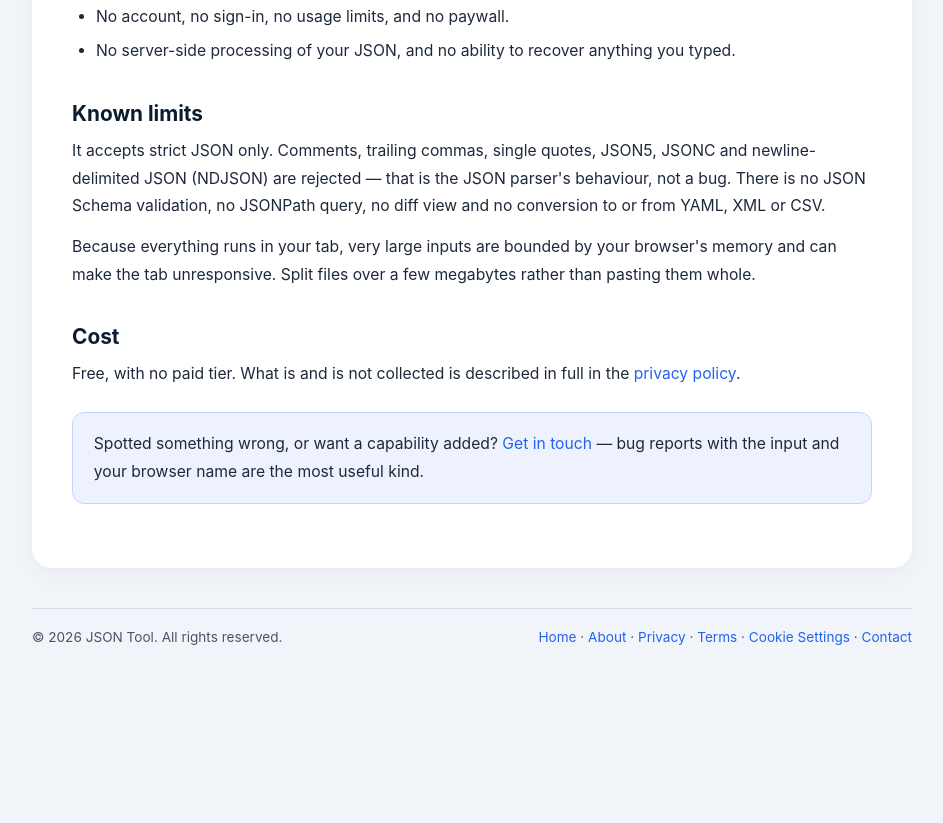
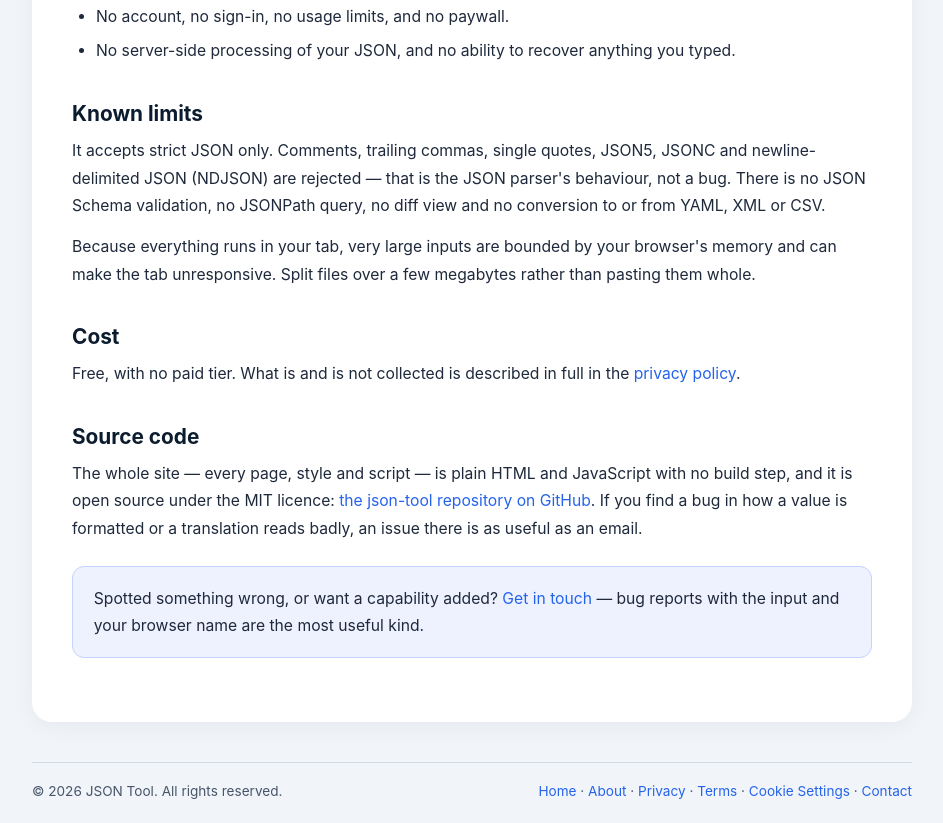
Before and after one commit to sharpenlee/json-tool, a plain HTML site: page about.html in a window 1280 px wide. Shown: the part 1188-2011 px from the top of the page, without its empty margins (168-1111 px from the left). Before the commit the page ends 1857 px from the top, so only its background shows below. Drawn offline with Linux system fonts and the light colour scheme.

Commit message:
Add an MIT licence, a public-facing README and a link to the source

```diff
--- a/about.html
+++ b/about.html
@@ -96,6 +96,9 @@
             <h2>Cost</h2>
             <p>Free, with no paid tier. What is and is not collected is described in full in the <a href="privacy.html">privacy policy</a>.</p>
 
+            <h2>Source code</h2>
+            <p>The whole site — every page, style and script — is plain HTML and JavaScript with no build step, and it is open source under the MIT licence: <a href="https://github.com/sharpenlee/json-tool" rel="noopener">the json-tool repository on GitHub</a>. If you find a bug in how a value is formatted or a translation reads badly, an issue there is as useful as an email.</p>
+
             <div class="notice">
                 <p>Spotted something wrong, or want a capability added? <a href="contact.html">Get in touch</a> — bug reports with the input and your browser name are the most useful kind.</p>
             </div>
```
Also changed, not shown: 2 other files.
